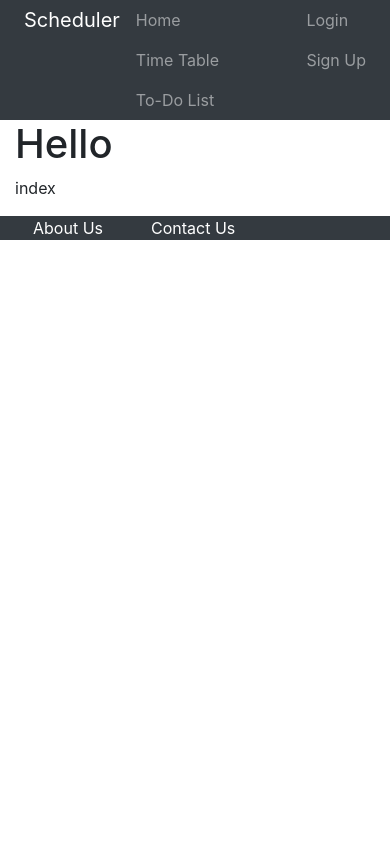
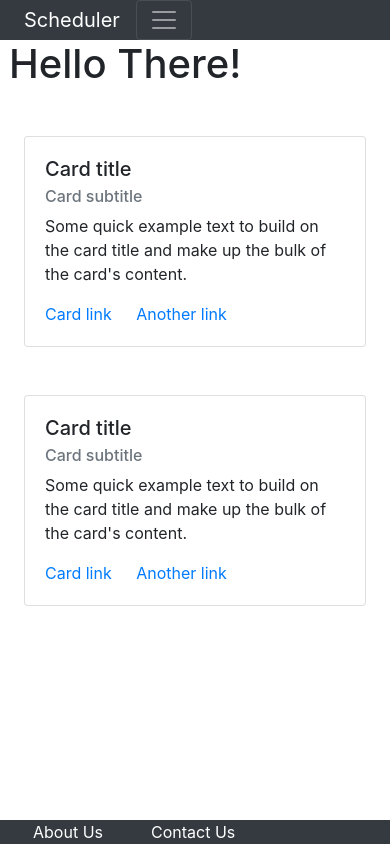
Before and after one commit to arushi-18/Scheduler_Main, a Django app: page / in a window 390 px wide. Run offline with Django 3.2, Linux system fonts and the light colour scheme; some libraries are stand-ins or nearby versions.

Commit message:
Changes on frontend

```diff
--- a/Scheduler/urls.py
+++ b/Scheduler/urls.py
@@ -20,5 +20,7 @@ from accounts import views
 urlpatterns = [
     path('admin/', admin.site.urls),
     path('table/',include('timeTable.urls')),
-    path("",views.index,name="index")
+    path("accounts/", include('accounts.urls')),
+    path("",views.index,name="index"),
+    path("about/",views.about,name="about"),
 ]
--- a/accounts/urls.py
+++ b/accounts/urls.py
@@ -2,5 +2,5 @@ from django.urls import path
 from . import views
 
 urlpatterns = [
-    #path('home/',views.index,name="index")
+    #path('index/',views.index,name="index")
 ]
--- a/accounts/views.py
+++ b/accounts/views.py
@@ -4,3 +4,6 @@ from django.http import HttpResponse
 # Create your views here.
 def index(request):
 	return render(request,'index.html')
+
+def about(request):
+	return render(request,'about.html')
--- /dev/null
+++ b/static/css/style.css
@@ -0,0 +1,11 @@
+.navbar-dark .navbar-toggler {
+  float:right;/*doesn't work*/
+}
+.side-nav{
+  height:100%;
+  background-color: rgba(255, 255, 255, 0.5);
+}
+footer{
+  position: absolute;
+  left: 0 ; right: 0; bottom: 0;
+}
--- /dev/null
+++ b/static/js/main.js
@@ -0,0 +1,36 @@
+$(function() {
+
+  'use strict';
+
+  $('.js-menu-toggle').click(function(e) {
+
+  	var $this = $(this);
+
+
+
+  	if ( $('body').hasClass('show-sidebar') ) {
+  		$('body').removeClass('show-sidebar');
+  		$this.removeClass('active');
+  	} else {
+  		$('body').addClass('show-sidebar');
+  		$this.addClass('active');
+  	}
+
+  	e.preventDefault();
+
+  });
+
+  /*// click outisde offcanvas
+	$(document).mouseup(function(e) {
+    var container = $(".sidebar");
+    if (!container.is(e.target) && container.has(e.target).length === 0) {
+      if ( $('body').hasClass('show-sidebar') ) {
+				$('body').removeClass('show-sidebar');
+				$('body').find('.js-menu-toggle').removeClass('active');
+			}
+    }
+	}); */
+
+
+
+});
--- a/templates/base.html
+++ b/templates/base.html
@@ -2,16 +2,23 @@
 <!DOCTYPE html>
 <html>
 <head>
+	<meta charset="utf-8">
+    <meta name="viewport" content="width=device-width, initial-scale=1, shrink-to-fit=no">
 	<link rel="stylesheet" type="text/css" href="{% static 'css/bootstrap.css' %}">
+	<link rel="stylesheet" type="text/css" href="{% static 'css/style.css' %}">
 	<title>Scheduler</title>
 </head>
 <body>
 	<header class="fluid-container">
 		<nav class="nav navbar-expand-lg navbar-dark bg-dark">
 			<a class="navbar-brand pl-4" href="#">Scheduler</a>
+			<button id="ham-burger align-self-end" class="navbar-toggler" type="button" data-toggle="collapse" data-target="#navbarSupportedContent" aria-controls="navbarSupportedContent" aria-expanded="false" aria-label="Toggle navigation">
+			    <span class="navbar-toggler-icon"></span>
+			</button>
+			<div class="collapse navbar-collapse" id="navbarSupportedContent">
 				<ul class="navbar-nav">
 					<li class="nav-item">
-					<a class="nav-link" href="#">Home</a>
+						<a class="nav-link" href="{% url 'index' %}">Home</a>
 					</li>
 					<li class="nav-item">
 						<a class="nav-link" href="#">Time Table</a>
@@ -28,20 +35,36 @@
 						<a class="nav-link" href="#">Sign Up</a>
 					</li>
 				</ul>
+			</div>
 		</nav>
 	</header>
-	<div class="container">
+	<div class="row">
+		<nav class="sidebar bg-dark col-md-2 d-none d-md-block navbar-dark side-nav">
+			<div class="sidebar-sticky">
+				<ul class="nav navbar-nav flex-column pl-5">
+					<li class="nav-item">
+						<a class="nav-link" href="#">Latest Posts</a>
+					</li>
+					<li class="nav-item">
+						<a class="nav-link" href="#">Calender</a>
+					</li>
+				</ul>
+			</div>
+		</nav>
+		<div class="container col-md-9 ml-sm-auto col-lg-10 px-4">
 			{% block content %}{% endblock content %}
+		</div>
 	</div>
 	<footer class="bg-dark row align-items-start">
 		<div class="ml-5">
-			<a class="text-white" href="#">About Us</a>
+			<a class="text-white" href="{% url 'about' %}">About Us</a>
 		</div>
 		<div class="ml-5">
 			<a class="text-white" href="#">Contact Us</a>
 		</div>
 	</footer>
 	<script type="text/javascript" src="{% static 'js/jquery-3.5.1.min.js' %}"></script>
+	<script type="text/javascript" src="{% static 'js/main.js' %}"></script>
 	<script type="text/javascript" src="{% static 'js/bootstrap.js' %}"></script>
 </body>
 </html>
--- a/templates/index.html
+++ b/templates/index.html
@@ -1,5 +1,24 @@
 {% extends "Base.html" %}
 {% block content %}
-	<h1>Hello</h1>
-	<p>index</p>
+	<h1 class="mb-5">Hello There!</h1>
+	<div class="container">
+		<div class="card mb-5">
+			<div class="card-body">
+				<h5 class="card-title">Card title</h5>
+				<h6 class="card-subtitle mb-2 text-muted">Card subtitle</h6>
+				<p class="card-text">Some quick example text to build on the card title and make up the bulk of the card's content.</p>
+				<a href="#" class="card-link">Card link</a>
+				<a href="#" class="card-link">Another link</a>
+			</div>
+		</div>
+		<div class="card mb-5">
+			<div class="card-body">
+				<h5 class="card-title">Card title</h5>
+				<h6 class="card-subtitle mb-2 text-muted">Card subtitle</h6>
+				<p class="card-text">Some quick example text to build on the card title and make up the bulk of the card's content.</p>
+				<a href="#" class="card-link">Card link</a>
+				<a href="#" class="card-link">Another link</a>
+			</div>
+		</div>
+	</div>
 {% endblock %}
```
Also changed, not shown: templates/about.html (added, +10 -0 lines), db.sqlite3. Lines whose indentation alone changed are shown as unchanged.
